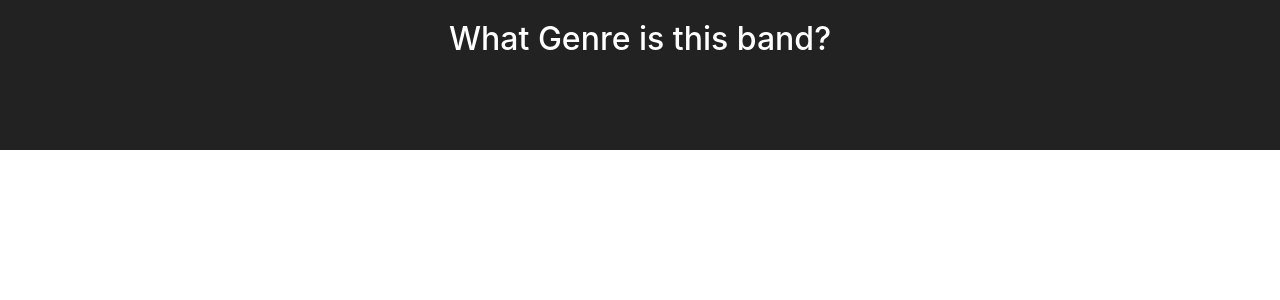
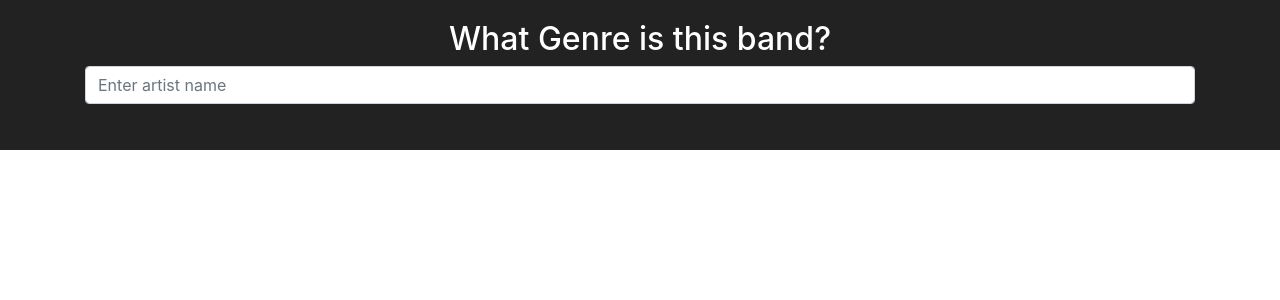
Before and after one commit to dneale/whatgenre, a React (Create React App) app: page / in a window 1280 px wide. Shown: the top 300 px of the page. Built offline with nearby package versions, Linux system fonts and the light colour scheme.

Commit message:
Added search component

```diff
--- a/public/index.html
+++ b/public/index.html
@@ -2,7 +2,7 @@
 <html lang="en">
   <head>
     <meta charset="utf-8">
-    <meta name="viewport" content="width=device-width, initial-scale=1">
+    <meta name="viewport" content="width=device-width, initial-scale=1, shrink-to-fit=no">
     <link rel="shortcut icon" href="%PUBLIC_URL%/favicon.ico">
     <title>What Genre is this?</title>
   </head>
--- a/src/App.js
+++ b/src/App.js
@@ -1,12 +1,21 @@
 import React, { Component } from 'react';
 import './App.css';
+import SearchField from './components/search-field'
 
 class App extends Component {
+
+  handleSearch = (term) => {
+    console.log(term);
+  }
+
   render() {
     return (
       <div className="App">
         <div className="App-header">
-          <h2>What Genre is this band?</h2>
+          <div className="container">
+            <h2>What Genre is this band?</h2>
+            <SearchField onSearchTermChange={this.handleSearch} />
+          </div>
         </div>
       </div>
     );
--- /dev/null
+++ b/src/components/search-field.js
@@ -0,0 +1,33 @@
+import React, {Component} from 'react';
+
+class SearchField extends Component {
+
+  constructor(props) {
+    super(props);
+    this.state = {
+      searchTerm: ""
+    }
+    this.onInputChange = this.onInputChange.bind(this);
+  }
+
+  onInputChange(event) {
+    this.setState(
+      {searchTerm: event.target.value}
+    );
+    this.props.onSearchTermChange(this.state.searchTerm);
+  }
+
+  render() {
+    return (
+      <div className="form-group">
+        <input className="form-control"
+          placeholder="Enter artist name"
+          value={this.state.searchTerm}
+          onChange={this.onInputChange}
+        />
+      </div>
+    )
+  }
+}
+
+export default SearchField;
```
